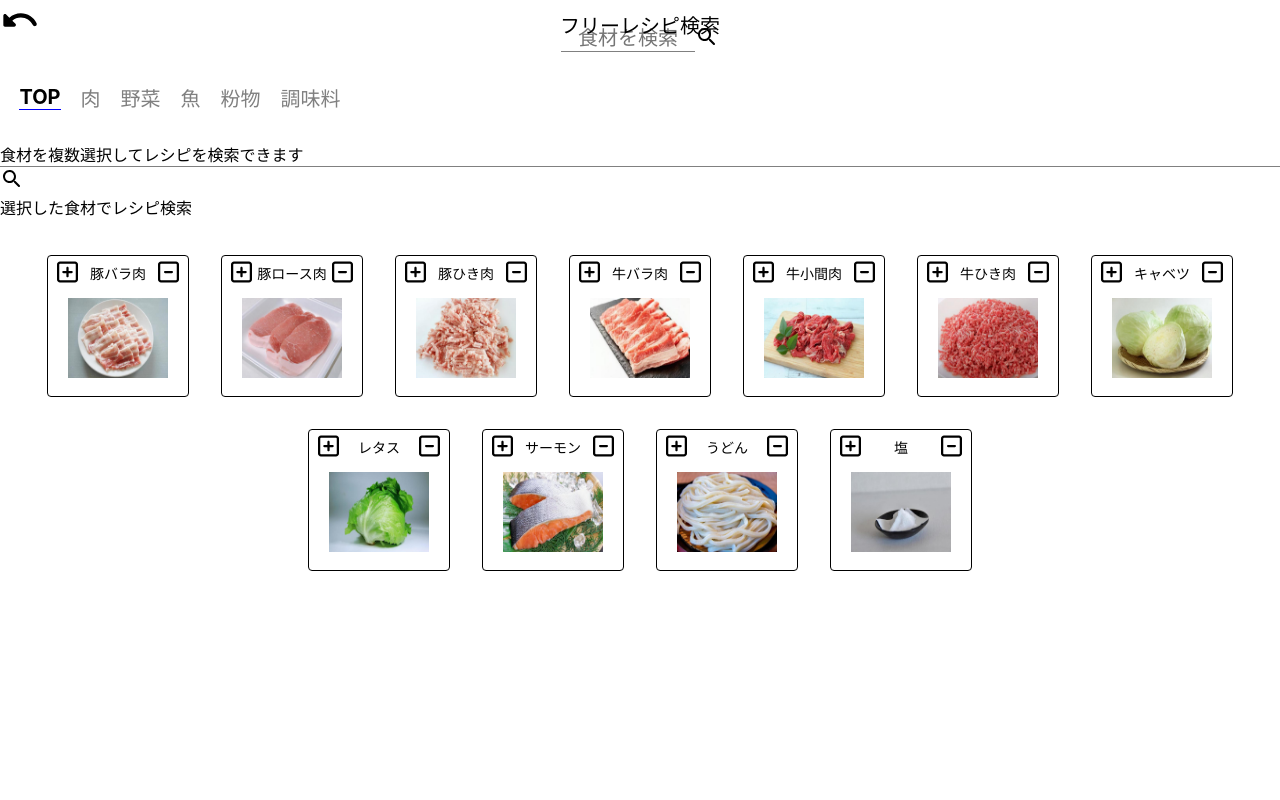
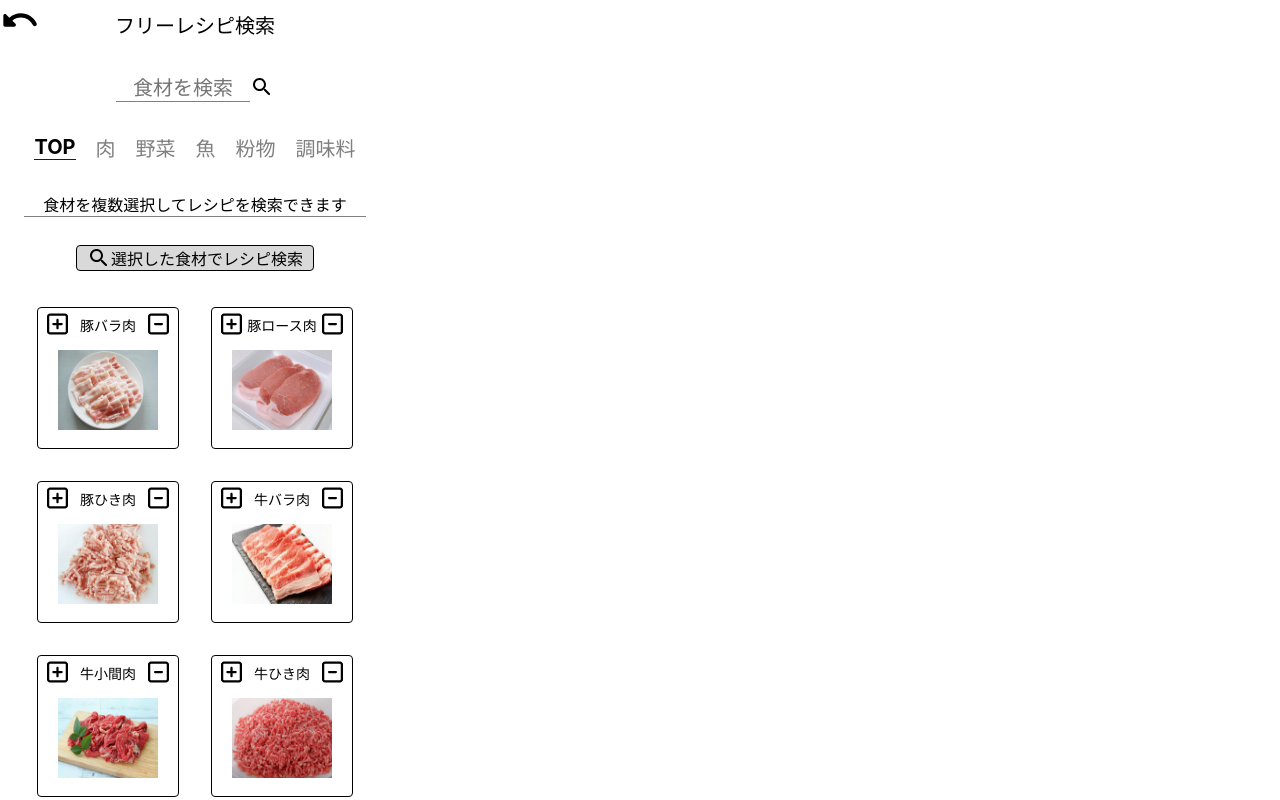
Before and after one commit to KentY6/Recipe-in-the-refrigerator, a React (Create React App) app: page /freeRecipesPage in a window 1280 px wide. Shown: the top 800 px of the page. Built offline with nearby package versions, Linux system fonts and the light colour scheme.

Commit message:
freeRecipesPage/cssSettings

```diff
--- a/src/app/App.css
+++ b/src/app/App.css
@@ -276,6 +276,7 @@
 }
 
 .searchBar {
+  position: relative;
   display: flex;
   align-items: center;
   justify-content: center;
@@ -453,3 +454,26 @@
   font-size: 12px;
   color: red;
 }
+
+.freeRecipesPage {
+  width: 390px;
+  text-align: center;
+}
+
+.freeRecipesZone {
+  display: flex;
+  flex-flow: column;
+  align-items: center;
+  margin-top: 50px;
+}
+
+.freeRecipesButton {
+  display: flex;
+  align-items: center;
+  margin-top: 28px;
+  padding-left: 10px;
+  padding-right: 10px;
+  border: 1px solid black;
+  border-radius: 4px;
+  background-color: #d9d9d9;
+}
--- a/src/components/FreeRecipesButton.js
+++ b/src/components/FreeRecipesButton.js
@@ -3,7 +3,7 @@ import SearchRoundedIcon from "@mui/icons-material/SearchRounded";
 
 export const FreeRecipesButton = () => {
   return (
-    <div>
+    <div className="freeRecipesButton">
       <SearchRoundedIcon />
       <div>選択した食材でレシピ検索</div>
     </div>
--- a/src/screens/FreeRecipesPage.js
+++ b/src/screens/FreeRecipesPage.js
@@ -68,7 +68,7 @@ export const FreeRecipesPage = ({
   const whichFoodInFreeRecipesResult = whichFoodInFreeRecipes();
 
   return (
-    <div>
+    <div className="freeRecipesPage">
       <div className="returnAndTitle">
         <div onClick={resetFreeRecipes}>
           <Link to={"/"} className="returnButton">
@@ -77,6 +77,7 @@ export const FreeRecipesPage = ({
         </div>
         <PageTitle PageTitle={"フリーレシピ検索"} />
       </div>
+      <div className="freeRecipesZone">
         <SearchBar searchFood={searchFood} attribute={"freeRecipes"} />
         <div className="tabsBox">
           <div className="categoryTab">
@@ -104,5 +105,6 @@ export const FreeRecipesPage = ({
           deleteFood={deleteFoodInFreeRecipes}
         />
       </div>
+    </div>
   );
 };
```
Lines whose indentation alone changed are shown as unchanged.
